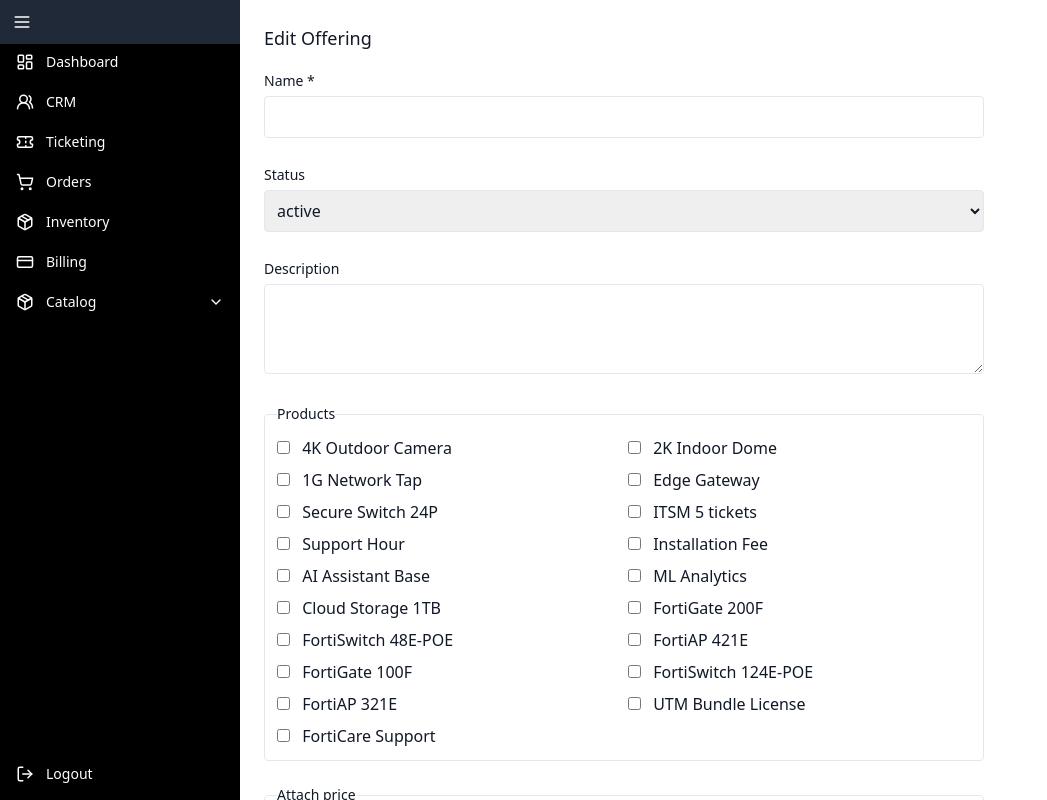
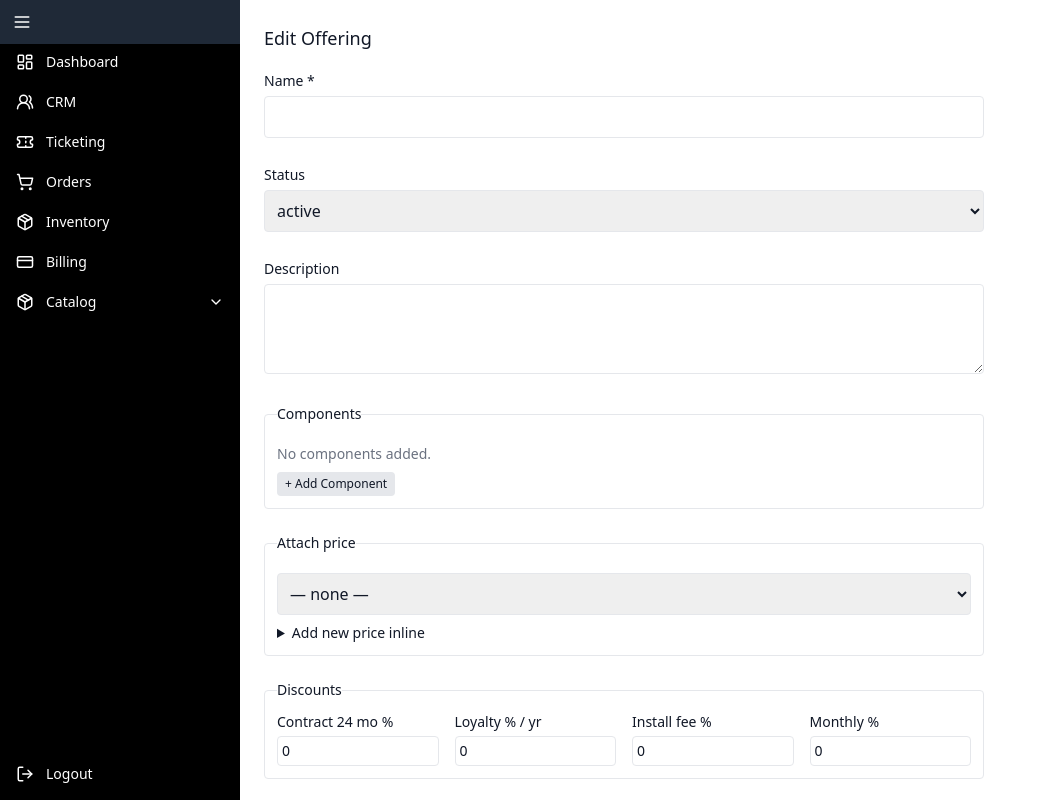
Before and after one commit to jasmina-husic/bss_oss, a React (Vite) app: page /catalog/offerings/1 in a window 1280 px wide. Shown: the whole page, without its empty margins (0-1047 px from the left). Built offline with nearby package versions, Linux system fonts and the light colour scheme; sample sign-in values are in the browser's storage.

Commit message:
Product Catalog Decomposition

```diff
--- a/src/pages/OfferingSpecForm.jsx
+++ b/src/pages/OfferingSpecForm.jsx
@@ -30,6 +30,8 @@ export default function OfferingSpecForm() {
     name: "",
     status: "active",
     description: "",
+    // components array holds objects { productId, qty, billing }
+    components: [],
     productIds: [],
     priceId: null,
     pricePlan: { setupFee: 0, monthlyFee: 0, currency: "USD" },
@@ -50,6 +52,18 @@ export default function OfferingSpecForm() {
             name: off.name,
             status: off.status,
             description: off.description,
+            // if components exist use them, else derive from productIds
+            components: Array.isArray(off.components)
+              ? off.components.map((c) => ({
+                  productId: c.productId,
+                  qty: c.qty || 1,
+                  billing: c.billing || "oneOff",
+                }))
+              : (off.productIds || []).map((pid) => ({
+                  productId: pid,
+                  qty: 1,
+                  billing: "oneOff",
+                })),
             productIds: off.productIds || [],
             priceId: off.priceId ?? null,
             pricePlan: off.pricePlan ?? {
@@ -73,6 +87,7 @@ export default function OfferingSpecForm() {
   }, [editing, id]);
 
   const onChange = (e) => setForm({ ...form, [e.target.name]: e.target.value });
+  // Toggle product selection for legacy productIds list (unused when using components)
   const toggle = (pid) =>
     setForm((f) => ({
       ...f,
@@ -80,6 +95,28 @@ export default function OfferingSpecForm() {
         ? f.productIds.filter((x) => x !== pid)
         : [...f.productIds, pid],
     }));
+
+  // Component helpers: add, update and remove product rows
+  const addComp = () =>
+    setForm((f) => ({
+      ...f,
+      components: [
+        ...(f.components ?? []),
+        { productId: "", qty: 1, billing: "oneOff" },
+      ],
+    }));
+  const updateComp = (idx, field, value) =>
+    setForm((f) => {
+      const comps = (f.components ?? []).map((c, i) =>
+        i === idx ? { ...c, [field]: value } : c
+      );
+      return { ...f, components: comps };
+    });
+  const removeComp = (idx) =>
+    setForm((f) => {
+      const comps = (f.components ?? []).filter((_, i) => i !== idx);
+      return { ...f, components: comps };
+    });
   const setDisc = (path, val) => {
     const next = JSON.parse(JSON.stringify(form.discountRules));
     let ref = next;
@@ -90,9 +127,18 @@ export default function OfferingSpecForm() {
 
   const save = (e) => {
     e.preventDefault();
+    // When saving, derive productIds from components for backward compatibility
+    const payload = {
+      ...form,
+      productIds: form.components
+        ? form.components
+            .map((c) => c.productId)
+            .filter((pid) => pid != null && pid !== '')
+        : form.productIds,
+    };
     const target = editing
-      ? () => updateOffering(parseInt(id, 10), form)
-      : () => addOffering(form);
+      ? () => updateOffering(parseInt(id, 10), payload)
+      : () => addOffering(payload);
     target().then(() => nav("/catalog/offerings"));
   };
 
@@ -149,22 +195,66 @@ export default function OfferingSpecForm() {
           />
         </label>
 
-        {/* products */}
-        <fieldset className="border rounded p-3">
-          <legend className="text-sm">Products</legend>
-          <div className="grid sm:grid-cols-2 gap-2">
-            {products.map((p) => (
-              <label key={p.id} className="block">
+        {/* components: configurable product list with qty and billing */}
+        <fieldset className="border rounded p-3 space-y-2">
+          <legend className="text-sm">Components</legend>
+          {form.components && form.components.length ? (
+            form.components.map((comp, idx) => (
+              <div
+                key={idx}
+                className="flex flex-wrap items-center gap-2 border-b py-1"
+              >
+                <select
+                  className="border rounded p-1"
+                  value={comp.productId || ""}
+                  onChange={(e) =>
+                    updateComp(idx, "productId", e.target.value ? Number(e.target.value) : "")
+                  }
+                >
+                  <option value="">— pick —</option>
+                  {products.map((p) => (
+                    <option key={p.id} value={p.id}>
+                      {p.name}
+                    </option>
+                  ))}
+                </select>
                 <input
-                  type="checkbox"
-                  className="mr-2"
-                  checked={form.productIds.includes(p.id)}
-                  onChange={() => toggle(p.id)}
-                />{" "}
-                {p.name}
-              </label>
-            ))}
-          </div>
+                  type="number"
+                  min="1"
+                  className="w-20 border rounded p-1"
+                  value={comp.qty}
+                  onChange={(e) =>
+                    updateComp(idx, "qty", parseInt(e.target.value, 10) || 1)
+                  }
+                />
+                <select
+                  className="border rounded p-1"
+                  value={comp.billing}
+                  onChange={(e) => updateComp(idx, "billing", e.target.value)}
+                >
+                  <option value="oneOff">oneOff</option>
+                  <option value="monthly">monthly</option>
+                  <option value="usage">usage</option>
+                </select>
+                <button
+                  type="button"
+                  onClick={() => removeComp(idx)}
+                  className="text-red-600 text-xs px-2"
+                >
+                  Delete
+                </button>
+              </div>
+            ))
+          ) : (
+            <p className="text-sm text-gray-500">No components added.</p>
+          )}
+          <button
+            type="button"
+            onClick={addComp}
+            className="px-2 py-1 bg-gray-200 rounded text-xs mt-2"
+          >
+            + Add Component
+          </button>
         </fieldset>
 
         {/* price attach */}
```
Also changed, not shown: public/data/offerings.json (+29 -0 lines).
